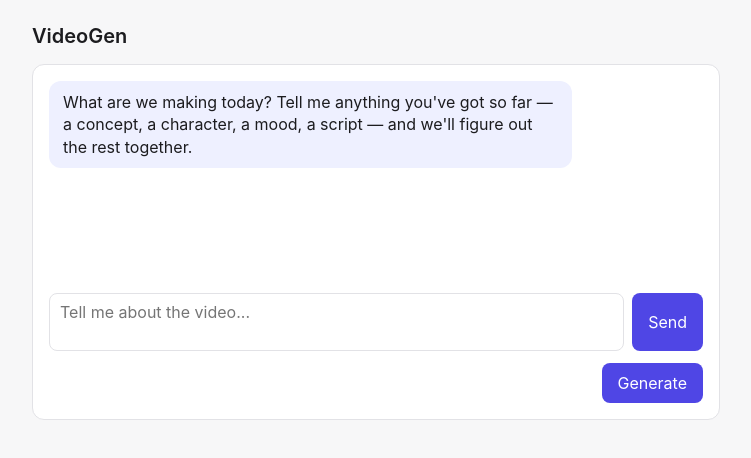
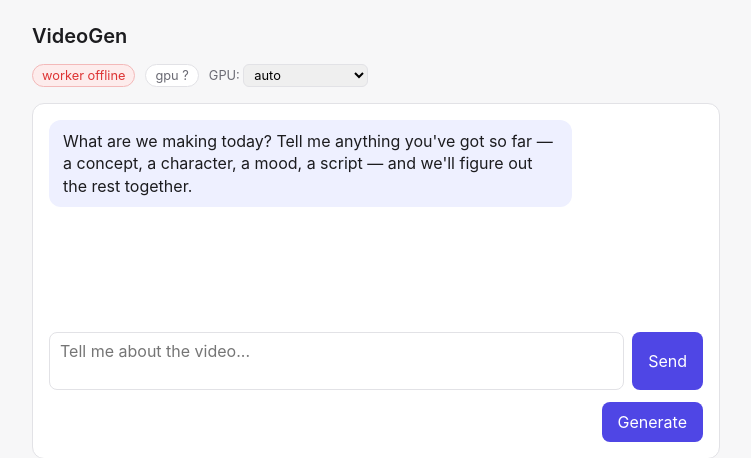
Before and after one commit to Jaghadishan/VideoGen, a Python web app: template app/web/templates/index.html in a window 1280 px wide. Shown: the top 458 px of the page, without its empty margins (264-1015 px from the left). Run offline with Jinja, Linux system fonts and the light colour scheme; the template is opened without the code that fills it, so the values that code supplies are empty.

Commit message:
Added heartbeat status checks, GPU overrides and worker status checks

```diff
--- a/app/config.py
+++ b/app/config.py
@@ -3,6 +3,7 @@
 DATA_ROOT = Path("data")
 DATA_DIR = DATA_ROOT / "jobs"
 COUNTER_FILE = DATA_ROOT / "counter.json"
+GPU_OVERRIDE_FILE = DATA_ROOT / "gpu_override.json"
 VIDEO_OUTPUT_FILENAME = "video.mp4"
 RAW_VIDEO_FILENAME = "video_raw.mp4"
 RAW_AUDIO_FILENAME = "audio_raw.wav"
--- a/app/main.py
+++ b/app/main.py
@@ -5,7 +5,7 @@
 from fastapi import FastAPI
 from fastapi.responses import FileResponse
 
-from app.api import chat, jobs, ws
+from app.api import chat, jobs, status, ws
 from app.progress.events import bus
 from app.queue import worker
 
@@ -15,6 +15,7 @@
 
 app.include_router(chat.router)
 app.include_router(jobs.router)
+app.include_router(status.router)
 app.include_router(ws.router)
 
 
--- a/app/web/templates/index.html
+++ b/app/web/templates/index.html
@@ -129,11 +129,35 @@
   }
   #result video { width: 100%; border-radius: 8px; margin-bottom: 12px; }
   #new-video-btn { margin-top: 12px; }
+
+  #status-bar {
+    display: flex; gap: 10px; align-items: center; flex-wrap: wrap;
+    margin-bottom: 16px; font-size: .8rem; color: var(--muted);
+  }
+  .status-pill {
+    padding: 3px 9px; border-radius: 999px;
+    border: 1px solid var(--border); background: var(--panel);
+  }
+  .status-pill.ok { color: var(--done); border-color: #bfe6cf; }
+  .status-pill.bad { color: var(--danger); border-color: #f3b9b9; background: #fdecec; }
+  #status-override select { font: inherit; font-size: .8rem; padding: 2px 6px; width: auto; border-radius: 6px; }
 </style>
 </head>
 <body>
 <div id="app">
   <header>VideoGen</header>
+
+  <div id="status-bar">
+    <span id="status-worker" class="status-pill">worker…</span>
+    <span id="status-gpu" class="status-pill">gpu…</span>
+    <label id="status-override">GPU:
+      <select id="gpu-override">
+        <option value="auto">auto</option>
+        <option value="force_allow">force allow</option>
+        <option value="force_block">block (gaming)</option>
+      </select>
+    </label>
+  </div>
 
   <section id="chat-view" class="panel">
     <div id="messages"></div>
@@ -509,6 +533,53 @@
     appendMessage('assistant', OPENING_MESSAGE);
   });
 
+  // ---------- status bar ----------
+
+  async function refreshStatus() {
+    try {
+      const res = await fetch('/status');
+      if (!res.ok) throw new Error('status ' + res.status);
+      const s = await res.json();
+
+      const w = el('status-worker');
+      w.textContent = s.worker_alive ? 'worker online' : 'worker offline';
+      w.className = 'status-pill ' + (s.worker_alive ? 'ok' : 'bad');
+
+      const g = el('status-gpu');
+      if (!s.gpu.reading_ok) {
+        g.textContent = 'gpu ?';
+        g.className = 'status-pill';
+      } else {
+        const used = (s.gpu.memory_used_mb / 1024).toFixed(1);
+        const total = (s.gpu.memory_total_mb / 1024).toFixed(1);
+        g.textContent = `gpu ${used}/${total} GB · ${s.gpu.available ? 'free' : 'in use'}`;
+        g.className = 'status-pill ' + (s.gpu.available ? 'ok' : 'bad');
+      }
+
+      if (document.activeElement !== el('gpu-override')) el('gpu-override').value = s.gpu.override;
+    } catch (err) {
+      el('status-worker').textContent = 'worker offline';
+      el('status-worker').className = 'status-pill bad';
+      el('status-gpu').textContent = 'gpu ?';
+      el('status-gpu').className = 'status-pill';
+    }
+  }
+
+  el('gpu-override').addEventListener('change', async (e) => {
+    try {
+      await fetch('/gpu/override', {
+        method: 'POST',
+        headers: { 'Content-Type': 'application/json' },
+        body: JSON.stringify({ override: e.target.value }),
+      });
+    } finally {
+      refreshStatus();
+    }
+  });
+
+  refreshStatus();
+  setInterval(refreshStatus, 5000);
+
   // ---------- boot ----------
 
   if (state.activeJobId) {
```
Also changed, not shown: app/api/status.py (added, +50 -0 lines), app/queue/gpu.py (+17 -1 lines), tests/api/test_status.py (added, +77 -0 lines), tests/conftest.py (+1 -0 lines), tests/api/__init__.py (added), 1 other file.
